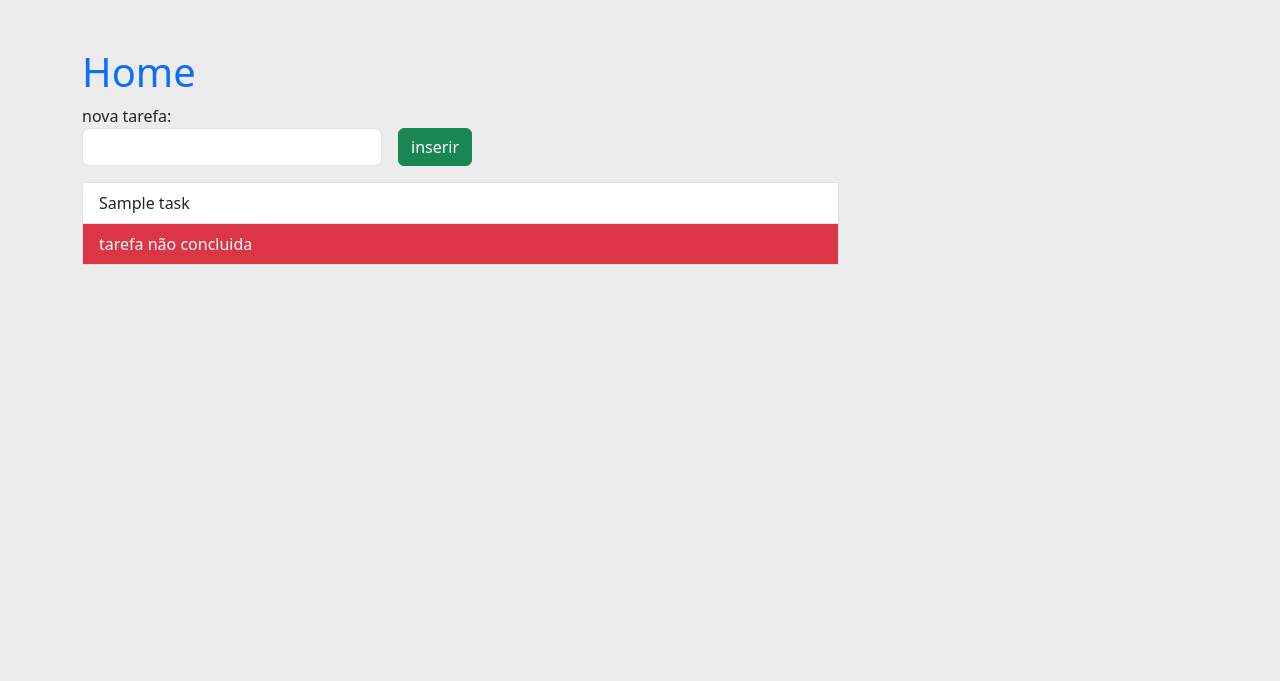
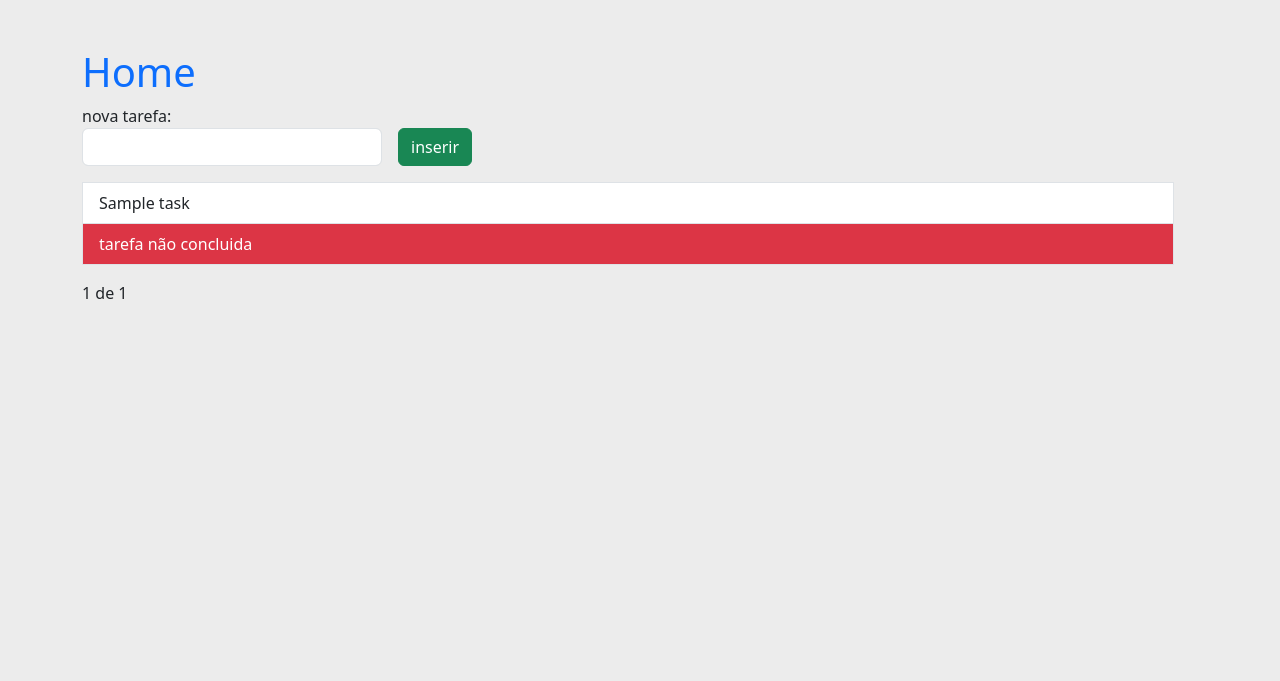
Before and after one commit to geraldo-dev/to-do-list, a Django app: page /tasks/ in a window 1280 px wide. Shown: the top 681 px of the page. Run offline with Django 5.2, Linux system fonts and the light colour scheme; tables that the repository leaves empty hold one stand-in row (values such as "Sample post").

Commit message:
paginator tasks

```diff
--- a/tasks/static/css/style.css
+++ b/tasks/static/css/style.css
@@ -6,10 +6,3 @@ body{
 a{
     text-decoration: none;
 }
-
-.list-group {
-  height: 500px;
-  width: 70%;
-  overflow-y: scroll;
-  overflow-x: hidden;
-}
--- a/tasks/templates/tasks/index.html
+++ b/tasks/templates/tasks/index.html
@@ -46,6 +46,22 @@
 
             </div>
         </div>
+        <div class="row">
+            {% if all_tasks.has_previous %}
+                <li><a href="?page={{ all_tasks.previous_page_number }}">back</a></li>
+            {% endif %}
+
+            {% if all_tasks.paginator.num_pages %}
+            <span>
+                {{ all_tasks.number }} de {{ all_tasks.paginator.num_pages }}
+            </span>
+            {% endif %}
+
+
+            {% if all_tasks.has_next %}
+                <li><a href="?page={{ all_tasks.next_page_number }}">next</a></li>
+            {% endif %}
+        </div>
     </div>
 {% else %}
     <p>Não há tarefas ainda.</p>
--- a/tasks/views.py
+++ b/tasks/views.py
@@ -2,6 +2,7 @@
 from django.shortcuts import redirect, render, get_object_or_404
 from django.utils import timezone
 from .forms import TaskCreateinForm, TaskUpdateForm
+from django.core.paginator import Paginator
 from .models import Task
 
 
@@ -10,7 +11,12 @@ def index(request):
 
     if request.method == 'GET':
 
-        all_tasks = Task.objects.all().order_by('-is_activer','-created_date')
+        list_tasks = Task.objects.all().order_by('-is_activer','-created_date')
+
+        paginator = Paginator(list_tasks, 5)
+        page = request.GET.get('page')
+
+        all_tasks = paginator.get_page(page)
         return render(request, 'tasks/index.html', { "all_tasks": all_tasks, 'form':form})
 
     elif request.method == 'POST':
```
